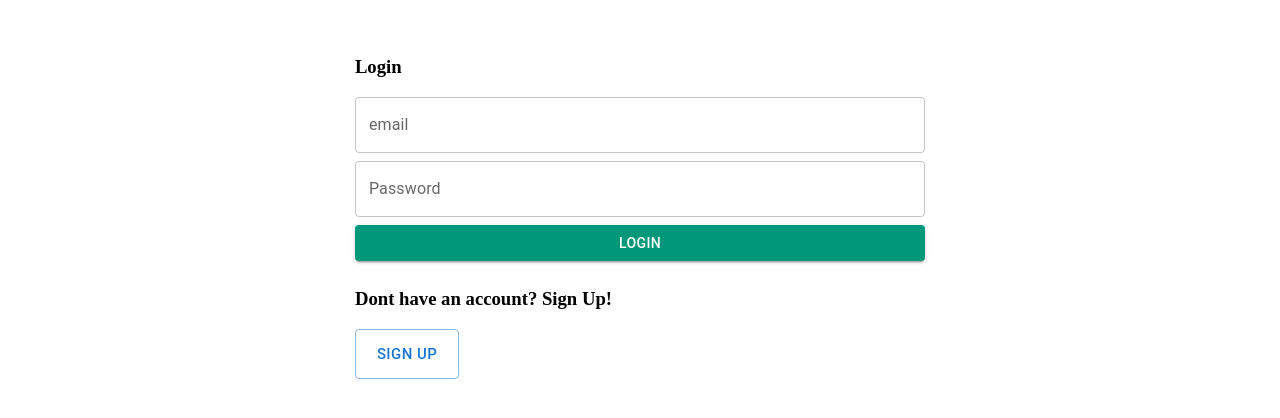
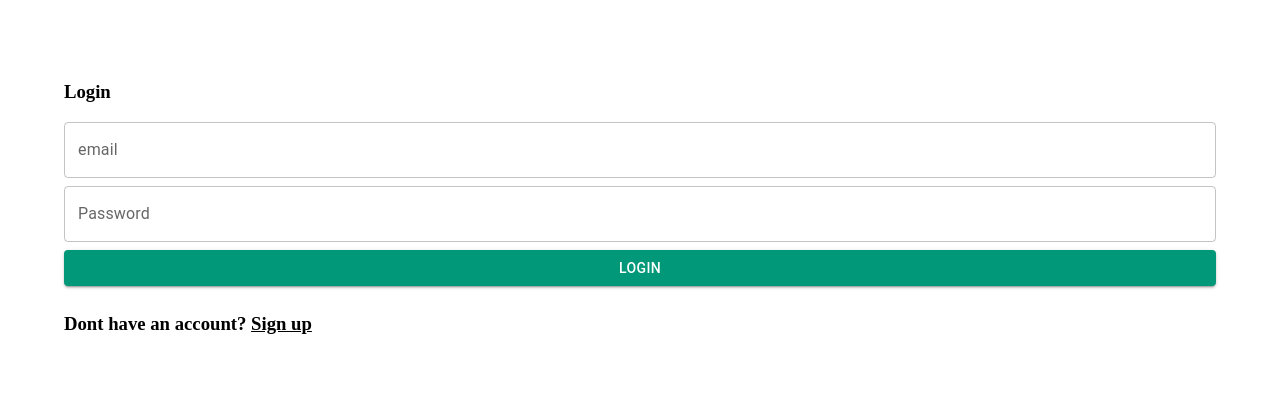
Before and after one commit to justinjohnson-dev/track-daily-expenses, a Next.js app: page /auth/signin in a window 1280 px wide. Shown: the part 192-610 px from the top of the page. Built offline with nearby package versions, Linux system fonts and the light colour scheme.

Commit message:
adding userId to each transaction entry

```diff
--- a/components/income/incomeForm.tsx
+++ b/components/income/incomeForm.tsx
@@ -4,6 +4,8 @@ import useIncomeMutation from '../../hooks/use-income-mutation';
 
 import TextField from '@mui/material/TextField';
 import Button from '@mui/material/Button';
+
+import { useSession } from 'next-auth/react';
 
 interface IncomeState {
   incomeName: string;
@@ -12,6 +14,8 @@ interface IncomeState {
 }
 
 export default function IncomeForm() {
+  const { data: session, status } = useSession();
+
   const incomeMutation = useIncomeMutation();
 
   const [incomeForm, setIncomeForm] = useState<IncomeState>({
@@ -39,6 +43,7 @@ export default function IncomeForm() {
           dateStyle: 'full',
           timeStyle: 'full',
         }),
+        userId: session.user.id,
       };
 
       await incomeMutation.mutateAsync(income);
--- a/hooks/use-expense-mutation.ts
+++ b/hooks/use-expense-mutation.ts
@@ -7,6 +7,7 @@ interface expenseEntry {
   expenseAmount: number;
   expenseCategory: string;
   expenseDate: string;
+  userId: string;
 }
 
 export default function useExpenseMutation() {
--- a/pages/analytics.tsx
+++ b/pages/analytics.tsx
@@ -10,13 +10,9 @@ import ExpenseTable from '../components/expense/expenseTable';
 import IncomeTable from '../components/income/incomeTable';
 
 import useIncomeQuery from '../hooks/use-income-query';
-
-import { useSession } from 'next-auth/react';
 import Layout from '../components/layout';
 
 export default function Analytics() {
-  const { data: session, status } = useSession();
-
   const currentMonth = new Date().getMonth() + 1;
   const [month, setMonth] = useState<number>(currentMonth);
   const { data: income, isLoading: isLoadingIncome } = useIncomeQuery(month);
--- a/pages/api/auth/[...nextauth].ts
+++ b/pages/api/auth/[...nextauth].ts
@@ -16,10 +16,10 @@ export const authOptions = {
           userData['password']
         );
 
-        if (checkPassword && userData) {
+        if (checkPassword === true && userData) {
           return userData as any;
         } else {
-          return 'No User Found' as string;
+          return null;
         }
       },
     }),
--- a/pages/auth/signin.tsx
+++ b/pages/auth/signin.tsx
@@ -1,8 +1,9 @@
+import React, { useState } from 'react';
 import { Alert, Button, Grid, TextField } from '@mui/material';
 import { signIn } from 'next-auth/react';
+
+import { useRouter } from 'next/router';
 import Link from 'next/link';
-import { useRouter } from 'next/router';
-import React, { useState } from 'react';
 
 export default function Login() {
   const router = useRouter();
@@ -35,9 +36,9 @@ export default function Login() {
       redirect: false,
     })
       .then((response) => {
-        console.log(response);
         if (response.ok) {
-          // Authenticate user
+          console.log(response);
+          // Authenticate users
           router.push('/');
         } else {
           setPageState((old) => ({
@@ -59,7 +60,14 @@ export default function Login() {
 
   return (
     <Grid container alignItems='center' justifyContent='center' height='100vh'>
-      <Grid item>
+      <Grid
+        item
+        alignItems='center'
+        justifyContent='center'
+        style={{
+          width: '90%',
+        }}
+      >
         {pageState.error !== '' && (
           <Alert severity='error' sx={{ mb: 2 }}>
             {simplifyError(pageState.error)}
@@ -95,22 +103,12 @@ export default function Login() {
         >
           Login
         </Button>
-
-        <h3>Dont have an account? Sign Up!</h3>
-        <Link
-          href='/auth/signup'
-          style={{ textDecoration: 'none', color: 'inherit' }}
-        >
-          <Button
-            variant='outlined'
-            style={{
-              height: '50px',
-            }}
-            size='large'
-          >
+        <h3>
+          Dont have an account?{' '}
+          <Link href='/auth/signup' style={{ color: 'inherit' }}>
             Sign up
-          </Button>
-        </Link>
+          </Link>
+        </h3>
       </Grid>
     </Grid>
   );
--- a/services/expense.ts
+++ b/services/expense.ts
@@ -9,6 +9,7 @@ export async function createExpense(daily_expense: {
   expenseAmount: number;
   expenseCategory: string;
   expenseDate: string;
+  userId: string;
 }) {
   const expenseData = {
     data: daily_expense,
--- a/services/income.ts
+++ b/services/income.ts
@@ -9,6 +9,7 @@ export async function createIncomeReport(income_report: {
   incomeAmount: number;
   incomeCategory: string;
   incomeDate: string;
+  userId: string;
 }) {
   return prisma.income.create({ data: income_report });
 }
--- a/tsconfig.json
+++ b/tsconfig.json
@@ -15,6 +15,6 @@
     "jsx": "preserve",
     "incremental": true
   },
-  "include": ["next-env.d.ts", "**/*.tsx", "pages/api/auth/[...nextauth].ts"],
-  "exclude": ["node_modules", "**/*.ts"]
+  "include": ["next-env.d.ts", "**/*.ts", "pages/api/auth/[...nextauth].ts"],
+  "exclude": ["node_modules", "**/*.tsx"] // adding .tsx for nextauth id issue
 }
```
Also changed, not shown: components/expense/expenseForm.tsx (+5 -3 lines), pages/auth/signup.tsx (+15 -1 lines), pages/index.tsx (+3 -17 lines), 1 other file (tests, documents, lock files or other folders).
